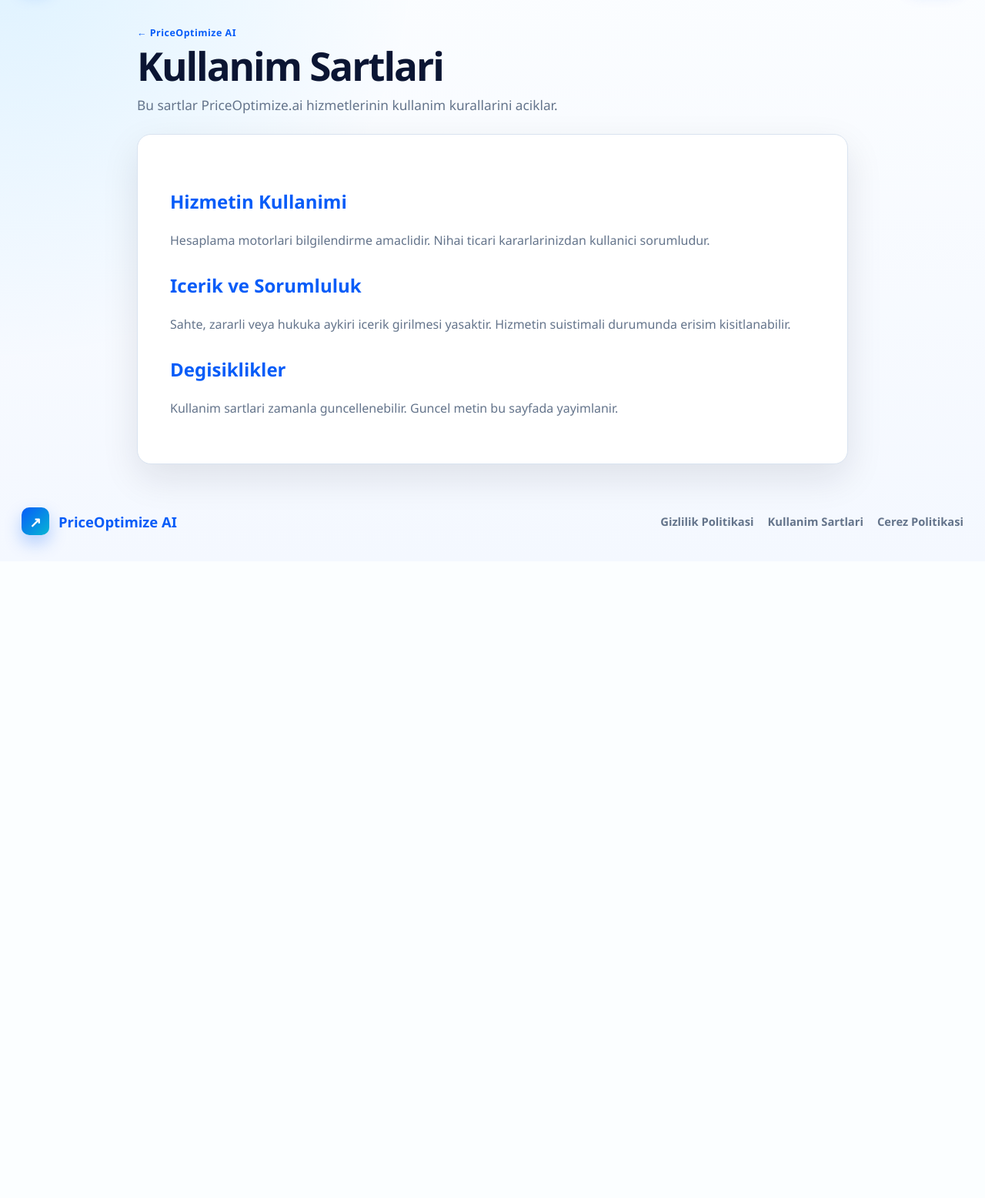
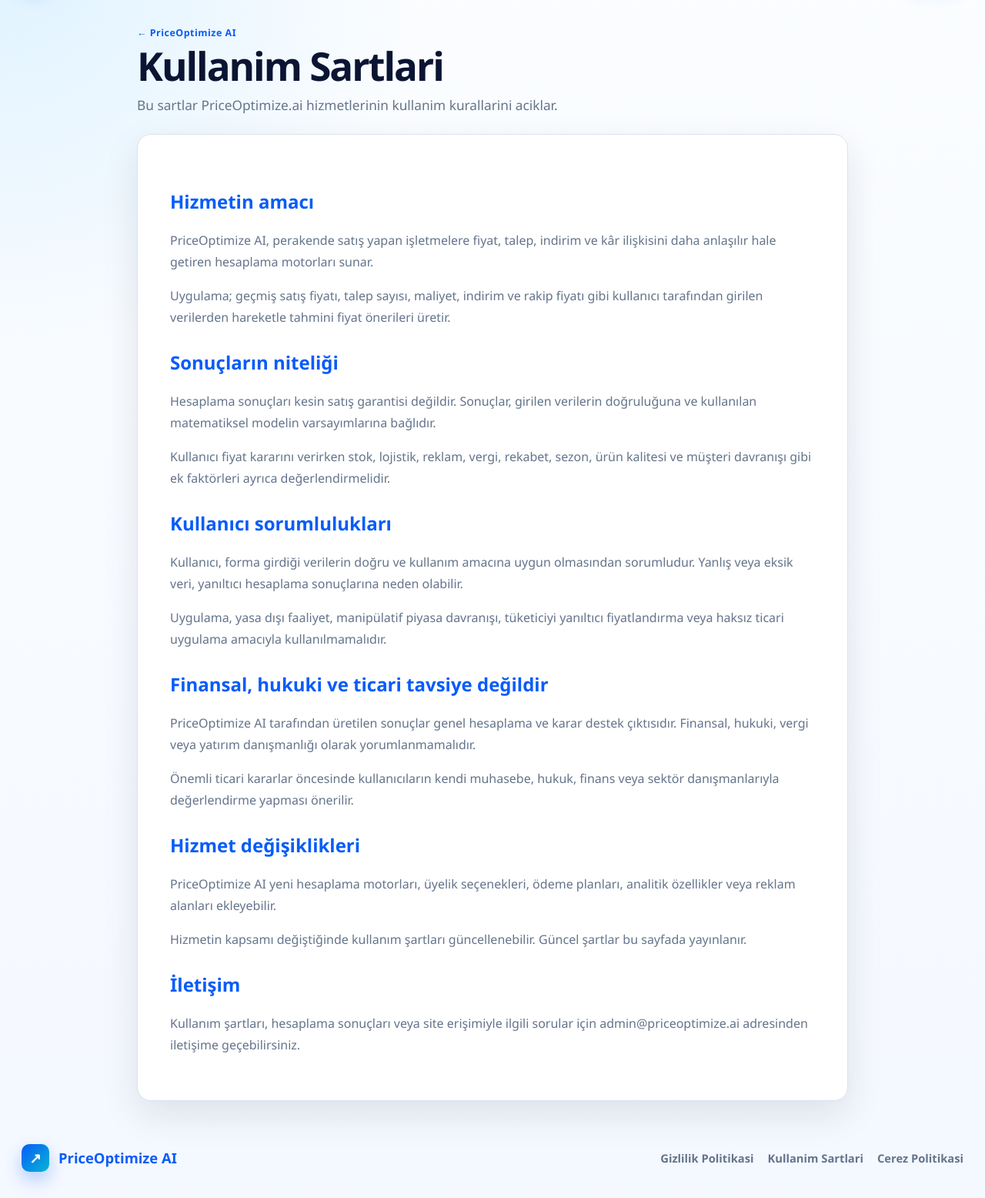
Before and after one commit to ertanatalar/priceoptimize, a Django app: page /terms/ in a window 1280 px wide. Shown: the part 74-1630 px from the top of the page at 77% size. Before the commit the page ends 793 px from the top, so only its background shows below. Run offline with Django 5.2, Linux system fonts and the light colour scheme.

Commit message:
Improve AdSense readiness and policy content

```diff
--- a/core/views.py
+++ b/core/views.py
@@ -1827,11 +1827,56 @@ def privacy_policy(request):
     current_language = (get_language() or "tr").split("-")[0]
     labels = {**TEXTS["en"], **TEXTS.get(current_language, TEXTS["en"])}
     page_description = "PriceOptimize AI gizlilik politikası ve hesaplama verilerinin kullanımı hakkında bilgi."
+    sections = [
+        {
+            "heading": "Topladığımız bilgiler",
+            "paragraphs": [
+                "PriceOptimize AI, fiyat optimizasyonu hesaplaması yapabilmek için kullanıcının forma yazdığı satış fiyatı, talep sayısı, maliyet, indirim tutarı, rakip fiyatı ve benzeri ticari verileri işler.",
+                "Bu bilgiler hesaplama sonucunu üretmek, modelin neden bu sonucu verdiğini açıklamak ve kullanıcının fiyat kararını daha anlaşılır hale getirmek için kullanılır.",
+            ],
+        },
+        {
+            "heading": "Hesaplama verileri nasıl kullanılır?",
+            "paragraphs": [
+                "Girilen veriler matematiksel fiyat, talep, gelir ve kâr modelleri kurmak için kullanılır. Sonuçlar tahmini niteliktedir; stok durumu, sezon etkisi, reklam harcaması, marka gücü ve piyasa koşulları gibi dış faktörler nihai satış performansını değiştirebilir.",
+                "İlk sürümde kullanıcıdan üyelik almadan çalışan hesaplama ekranlarında kişisel müşteri listesi veya ödeme bilgisi saklanmaz. İleride üyelik, ödeme veya kayıtlı ürün takibi eklendiğinde bu politika yeni veri işleme kapsamını açıkça gösterecek şekilde güncellenecektir.",
+            ],
+        },
+        {
+            "heading": "Analitik, reklam ve çerez teknolojileri",
+            "paragraphs": [
+                "Site performansını, hangi sayfaların daha çok kullanıldığını ve kullanıcıların hesaplama adımlarında nerede zorlandığını anlamak için analitik araçlar kullanılabilir.",
+                "Google AdSense onayı ve reklam yayını aktif olduğunda Google tarafından sunulan reklam teknolojileri kullanılabilir. Bu teknolojiler reklam gösterimi, reklam güvenliği, kötüye kullanımın önlenmesi ve reklam performansının ölçülmesi için çerez veya benzeri tanımlayıcılar kullanabilir.",
+            ],
+        },
+        {
+            "heading": "Veri paylaşımı",
+            "paragraphs": [
+                "PriceOptimize AI, kullanıcıların hesaplama için girdiği ticari verileri satmak amacıyla üçüncü taraflarla paylaşmaz.",
+                "Barındırma, güvenlik, analitik, reklam ve teknik bakım hizmetleri için Render, Google veya benzeri altyapı sağlayıcılarıyla sınırlı teknik veri işlenebilir. Bu işlem sitenin çalışması, güvenliği ve ölçümlenmesi için gereklidir.",
+            ],
+        },
+        {
+            "heading": "Güvenlik ve saklama",
+            "paragraphs": [
+                "Site HTTPS üzerinden yayınlanır ve üretim ortamında Django güvenlik ayarları kullanılır. Amaç, hesaplama ekranlarının güvenli şekilde erişilebilir olması ve kullanıcıların temel gizlilik beklentilerinin korunmasıdır.",
+                "Kullanıcılar hassas müşteri listesi, banka bilgisi, kart bilgisi veya ticari sır niteliğindeki ayrıntıları gereksiz yere formlara yazmamalıdır. Hesaplama için yalnızca sonucu üretmeye yetecek sayısal veriler girilmelidir.",
+            ],
+        },
+        {
+            "heading": "Haklarınız ve iletişim",
+            "paragraphs": [
+                "Gizlilik, veri işleme, reklam teknolojileri veya hesaplama sonuçlarıyla ilgili sorularınız için admin@priceoptimize.ai adresinden iletişime geçebilirsiniz.",
+                "Politika sayfaları site geliştikçe güncellenebilir. Güncellemeler, bu sayfada yayınlandığı anda kullanıcıların erişimine açık hale gelir.",
+            ],
+        },
+    ]
     return render(
         request,
         "core/privacy.html",
         {
             "labels": labels,
+            "sections": sections,
             "current_language": current_language,
             "show_adsense": False,
             "canonical_url": _absolute_url("/privacy/"),
@@ -1845,11 +1890,55 @@ def terms_of_use(request):
     current_language = (get_language() or "tr").split("-")[0]
     labels = {**TEXTS["en"], **TEXTS.get(current_language, TEXTS["en"])}
     page_description = "PriceOptimize AI kullanım şartları, sorumluluk sınırları ve kullanıcı yükümlülükleri."
+    sections = [
+        {
+            "heading": "Hizmetin amacı",
+            "paragraphs": [
+                "PriceOptimize AI, perakende satış yapan işletmelere fiyat, talep, indirim ve kâr ilişkisini daha anlaşılır hale getiren hesaplama motorları sunar.",
+                "Uygulama; geçmiş satış fiyatı, talep sayısı, maliyet, indirim ve rakip fiyatı gibi kullanıcı tarafından girilen verilerden hareketle tahmini fiyat önerileri üretir.",
+            ],
+        },
+        {
+            "heading": "Sonuçların niteliği",
+            "paragraphs": [
+                "Hesaplama sonuçları kesin satış garantisi değildir. Sonuçlar, girilen verilerin doğruluğuna ve kullanılan matematiksel modelin varsayımlarına bağlıdır.",
+                "Kullanıcı fiyat kararını verirken stok, lojistik, reklam, vergi, rekabet, sezon, ürün kalitesi ve müşteri davranışı gibi ek faktörleri ayrıca değerlendirmelidir.",
+            ],
+        },
+        {
+            "heading": "Kullanıcı sorumlulukları",
+            "paragraphs": [
+                "Kullanıcı, forma girdiği verilerin doğru ve kullanım amacına uygun olmasından sorumludur. Yanlış veya eksik veri, yanıltıcı hesaplama sonuçlarına neden olabilir.",
+                "Uygulama, yasa dışı faaliyet, manipülatif piyasa davranışı, tüketiciyi yanıltıcı fiyatlandırma veya haksız ticari uygulama amacıyla kullanılmamalıdır.",
+            ],
+        },
+        {
+            "heading": "Finansal, hukuki ve ticari tavsiye değildir",
+            "paragraphs": [
+                "PriceOptimize AI tarafından üretilen sonuçlar genel hesaplama ve karar destek çıktısıdır. Finansal, hukuki, vergi veya yatırım danışmanlığı olarak yorumlanmamalıdır.",
+                "Önemli ticari kararlar öncesinde kullanıcıların kendi muhasebe, hukuk, finans veya sektör danışmanlarıyla değerlendirme yapması önerilir.",
+            ],
+        },
+        {
+            "heading": "Hizmet değişiklikleri",
+            "paragraphs": [
+                "PriceOptimize AI yeni hesaplama motorları, üyelik seçenekleri, ödeme planları, analitik özellikler veya reklam alanları ekleyebilir.",
+                "Hizmetin kapsamı değiştiğinde kullanım şartları güncellenebilir. Güncel şartlar bu sayfada yayınlanır.",
+            ],
+        },
+        {
+            "heading": "İletişim",
+            "paragraphs": [
+                "Kullanım şartları, hesaplama sonuçları veya site erişimiyle ilgili sorular için admin@priceoptimize.ai adresinden iletişime geçebilirsiniz.",
+            ],
+        },
+    ]
     return render(
         request,
         "core/terms.html",
         {
             "labels": labels,
+            "sections": sections,
             "current_language": current_language,
             "show_adsense": False,
             "canonical_url": _absolute_url("/terms/"),
@@ -1863,11 +1952,55 @@ def cookies_policy(request):
     current_language = (get_language() or "tr").split("-")[0]
     labels = {**TEXTS["en"], **TEXTS.get(current_language, TEXTS["en"])}
     page_description = "PriceOptimize AI çerez politikası ve analitik teknolojileri hakkında bilgi."
+    sections = [
+        {
+            "heading": "Çerez nedir?",
+            "paragraphs": [
+                "Çerezler, web sitesinin tarayıcı üzerinde küçük bilgiler tutmasını sağlayan teknik dosyalardır. Bu bilgiler siteyi çalıştırmak, tercihleri hatırlamak, güvenliği sağlamak ve kullanım istatistiklerini anlamak için kullanılabilir.",
+                "PriceOptimize AI, hesaplama ekranlarının düzgün çalışması ve kullanıcı deneyiminin iyileştirilmesi amacıyla çerez veya benzeri teknolojiler kullanabilir.",
+            ],
+        },
+        {
+            "heading": "Zorunlu çerezler",
+            "paragraphs": [
+                "Zorunlu çerezler site güvenliği, form gönderimi, dil tercihi ve oturum gibi temel işlevlerin çalışması için gereklidir.",
+                "Bu çerezler olmadan hesaplama formları, dil değiştirme, oturum açma veya güvenlik korumaları beklenen şekilde çalışmayabilir.",
+            ],
+        },
+        {
+            "heading": "Analitik çerezleri",
+            "paragraphs": [
+                "Analitik çerezleri, hangi sayfaların ziyaret edildiğini, kullanıcıların hangi motorlarla daha çok etkileşim kurduğunu ve hangi içeriklerin daha faydalı olduğunu anlamaya yardımcı olabilir.",
+                "Bu veriler siteyi geliştirmek, düşük değerli sayfaları iyileştirmek ve kullanıcıların daha açık hesaplama sonuçları görmesini sağlamak için değerlendirilir.",
+            ],
+        },
+        {
+            "heading": "Reklam çerezleri",
+            "paragraphs": [
+                "Google AdSense veya benzeri reklam teknolojileri aktif olduğunda reklam gösterimi, reklam güvenliği, kötüye kullanımın önlenmesi ve reklam performansının ölçülmesi için reklam çerezleri kullanılabilir.",
+                "Reklam çerezleri, kullanıcının tarayıcı veya Google hesabı ayarlarına göre kişiselleştirilmiş ya da kişiselleştirilmemiş reklam deneyimini etkileyebilir.",
+            ],
+        },
+        {
+            "heading": "Çerezleri yönetme",
+            "paragraphs": [
+                "Kullanıcılar tarayıcı ayarlarından çerezleri silebilir, engelleyebilir veya belirli siteler için izinleri değiştirebilir.",
+                "Avrupa Ekonomik Alanı, Birleşik Krallık veya İsviçre gibi bölgelerde gereken durumlarda kullanıcı rızası mesajı gösterilebilir ve reklam/analitik tercihleri bu mesaj üzerinden yönetilebilir.",
+            ],
+        },
+        {
+            "heading": "İletişim",
+            "paragraphs": [
+                "Çerez kullanımı veya gizlilik tercihleri hakkında sorularınız için admin@priceoptimize.ai adresinden iletişime geçebilirsiniz.",
+            ],
+        },
+    ]
     return render(
         request,
         "core/cookies.html",
         {
             "labels": labels,
+            "sections": sections,
             "current_language": current_language,
             "show_adsense": False,
             "canonical_url": _absolute_url("/cookies/"),
--- a/templates/core/terms.html
+++ b/templates/core/terms.html
@@ -18,7 +18,14 @@
   <header class="app-header"><div class="header-inner"><a class="brand" href="/"><span class="brand-mark" aria-hidden="true">↗</span>PriceOptimize AI</a><nav class="top-nav"><a href="/">Ana Sayfa</a><a href="/price-demand/">Dashboard</a><a href="/about/">Hakkımızda</a><a href="/contact/">İletişim</a></nav><div class="header-actions">{% include "core/_auth_links.html" %}</div></div></header>
   <main class="policy-main">
     <section class="hero-row"><div><p class="eyebrow"><a href="/">← PriceOptimize AI</a></p><h1 class="hero-title">{{ labels.terms_title }}</h1><p class="hero-subtitle">{{ labels.terms_intro }}</p></div></section>
-    <article class="content-card"><h2>{{ labels.terms_section_use }}</h2><p>{{ labels.terms_use_text }}</p><h2>{{ labels.terms_section_content }}</h2><p>{{ labels.terms_content_text }}</p><h2>{{ labels.terms_section_changes }}</h2><p>{{ labels.terms_changes_text }}</p></article>
+    <article class="content-card">
+      {% for section in sections %}
+        <h2>{{ section.heading }}</h2>
+        {% for paragraph in section.paragraphs %}
+          <p>{{ paragraph }}</p>
+        {% endfor %}
+      {% endfor %}
+    </article>
   </main>
   <footer class="app-footer"><a class="brand" href="/"><span class="brand-mark" aria-hidden="true">↗</span>PriceOptimize AI</a><nav class="footer-links"><a href="/privacy/">{{ labels.privacy_link }}</a><a href="/terms/">{{ labels.terms_link }}</a><a href="/cookies/">{{ labels.cookies_link }}</a></nav></footer>
 </body>
```
Also changed, not shown: core/tests.py (+31 -0 lines), docs/adsense-readiness.md (added, +52 -0 lines), scripts/validate_adsense_readiness.py (added, +108 -0 lines), templates/core/cookies.html (+8 -1 lines), templates/core/privacy.html (+8 -1 lines).
